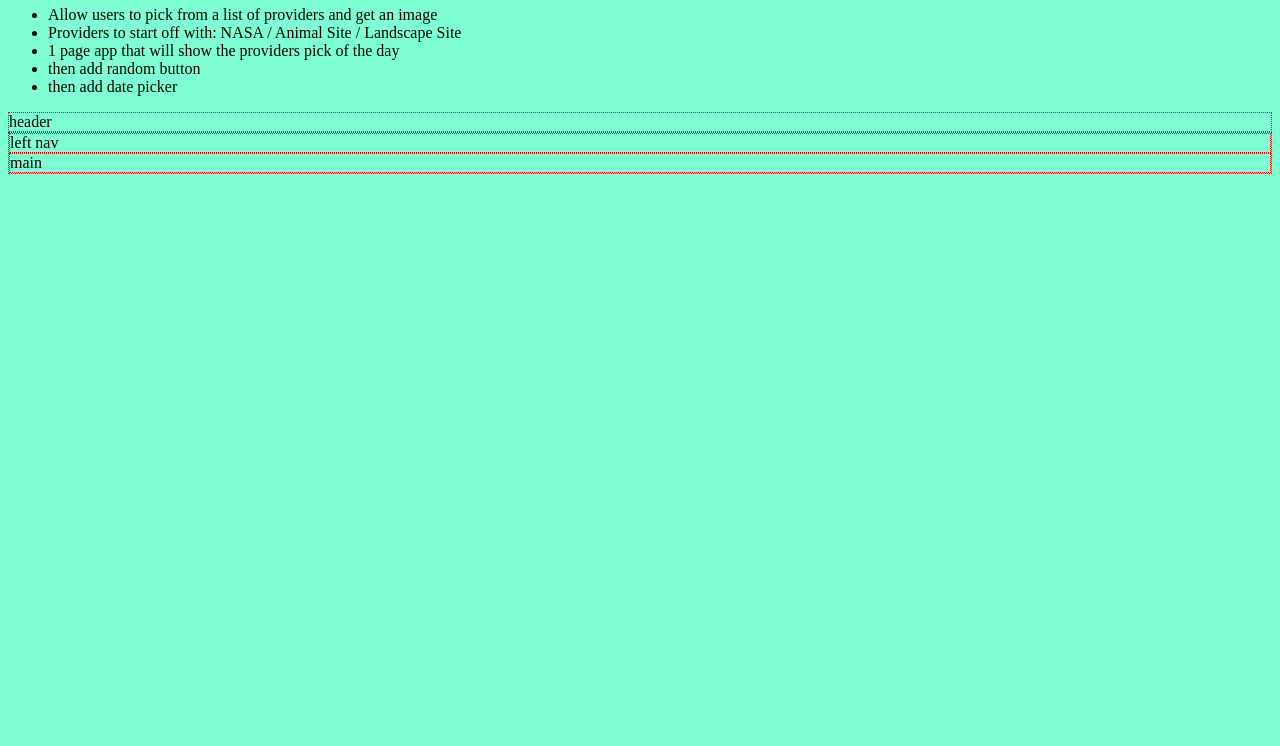
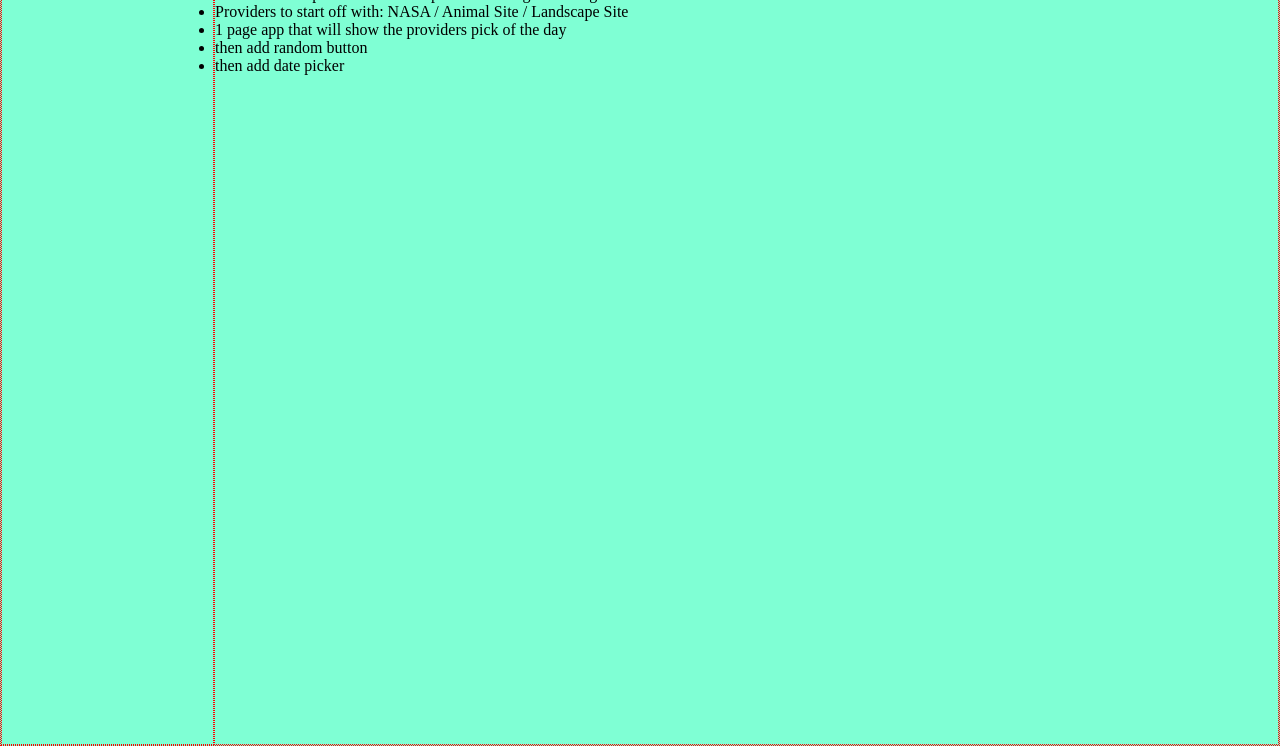
Before and after one commit to geordzNZ/PicOfTheDay, a plain HTML site: page index.html in a window 1280 px wide. Shown: the part 74-820 px from the top of the page. Drawn offline with Linux system fonts and the light colour scheme.

Commit message:
reformat a bit for grid

```diff
--- a/CSS/styles.css
+++ b/CSS/styles.css
@@ -1,5 +1,22 @@
+* {
+  margin: 0;
+  padding: 0;
+  box-sizing: border-box;
+}
 body {
   background-color: aquamarine;
+}
+
+#page {
+  height: 100vh;
+  width: 100vw;
+}
+
+
+#contentPage {
+  height: 100vh;
+  display: grid;
+  grid-template-columns: 1fr 5fr;
 }
 
 .tmpBorder {
--- a/index.html
+++ b/index.html
@@ -7,6 +7,11 @@
   <title>Pic of the Day</title>
 </head>
 <body>
+  <div id="page">
+    <header class="tmpBorder">header</header>
+    <div id="contentPage" class="tmpBorder">
+      <div id="leftNav" class="tmpBorder">left nav</div>
+      <div id="main" class="tmpBorder">
         <h1>Pic of the day</h1>
         <ul>
           <li>Allow users to pick from a list of providers and get an image</li>
@@ -15,10 +20,8 @@
           <li>then add random button</li>
           <li>then add date picker</li>
         </ul>
-    <header class="tmpBorder">header</header>
-    <div id="page" class="tmpBorder">
-      <div id="leftNav" class="tmpBorder">left nav</div>
-      <div id="main" class="tmpBorder">main</div>
+      </div>
+    </div>
   </div>
 
 </body>
```
Lines whose indentation alone changed are shown as unchanged.
